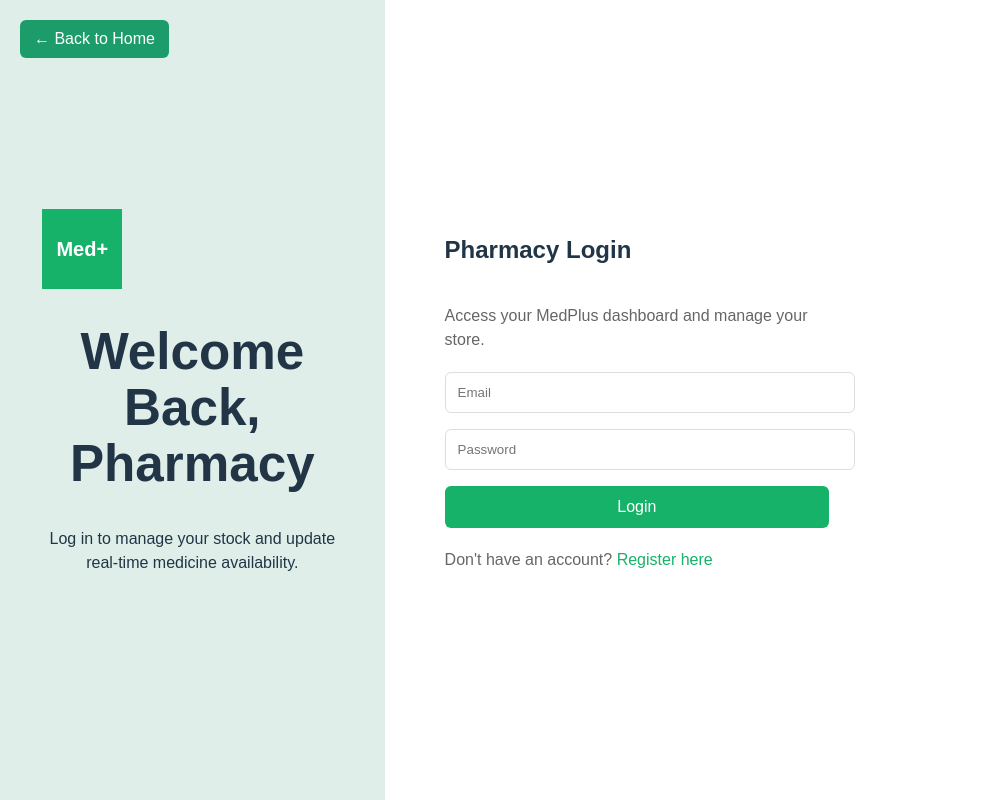
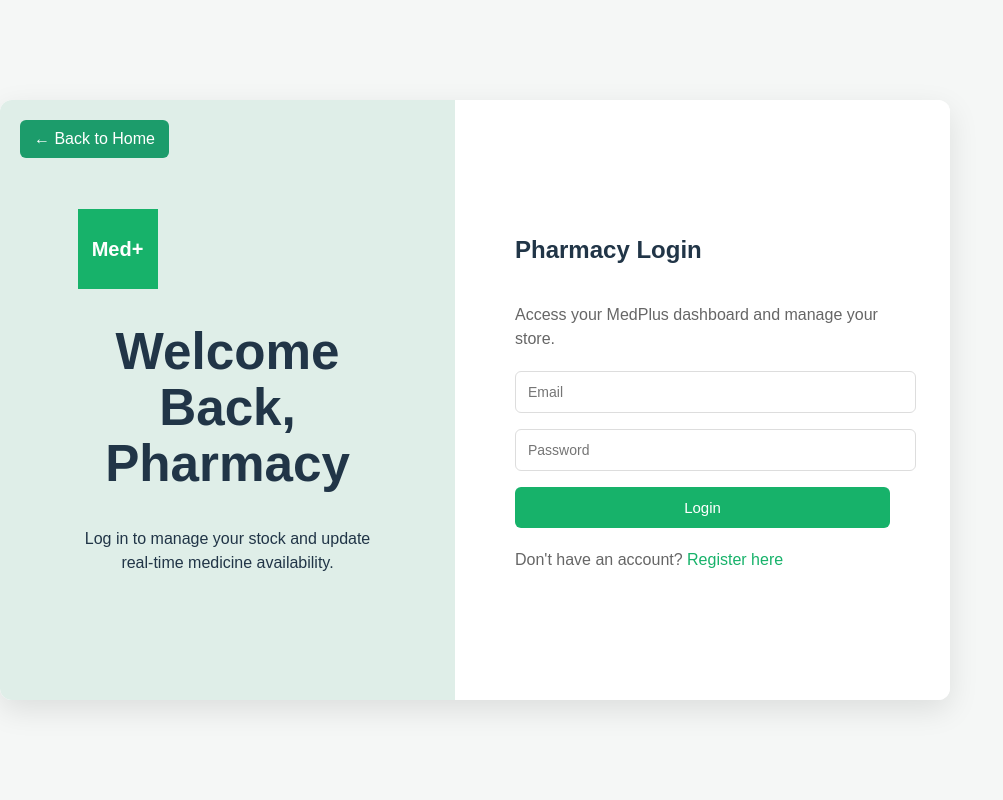
Before and after one commit to shahaddelta1-1955/medplus, a React (Vite) app: page /login in a window 1280 px wide. Shown: the whole page, without its empty margins (0-1003 px from the left). Built offline with nearby package versions, Linux system fonts and the light colour scheme; no server answers.

Commit message:
Update Login.css

```diff
--- a/src/pages/Login.css
+++ b/src/pages/Login.css
@@ -1,7 +1,28 @@
+/* RESET */
+body {
+  margin: 0;
+  font-family: sans-serif;
+  background: #f5f7f6;
+}
+
+/* PAGE WRAPPER (NEW - centers everything) */
+.page-wrapper {
+  display: flex;
+  justify-content: center;
+  align-items: center;
+  height: 100vh;
+}
+
+/* MAIN LOGIN CONTAINER */
 .pharmacy-login-container {
   display: flex;
-  height: 100vh;
-  font-family: sans-serif;
+  width: 1000px;
+  max-width: 95%;
+  height: 600px;
+  background: #ffffff;
+  border-radius: 12px;
+  overflow: hidden;
+  box-shadow: 0 10px 30px rgba(0, 0, 0, 0.1);
 }
 
 /* LEFT PANEL */
@@ -14,6 +35,7 @@
   justify-content: center;
   align-items: center;
   position: relative;
+  padding: 40px;
 }
 
 .back-btn {
@@ -68,6 +90,7 @@
   margin-bottom: 16px;
   border-radius: 6px;
   border: 1px solid #ddd;
+  font-size: 14px;
 }
 
 .login-btn {
@@ -78,6 +101,8 @@
   border: none;
   border-radius: 6px;
   cursor: pointer;
+  font-size: 15px;
+  transition: 0.2s ease;
 }
 
 .login-btn:hover {
@@ -93,21 +118,27 @@
   color: #17b26a;
   cursor: pointer;
 }
+
 /* 📱 Mobile View */
 @media (max-width: 768px) {
+
+  .page-wrapper {
+    height: auto;
+  }
 
   .pharmacy-login-container {
     flex-direction: column;
     height: auto;
+    border-radius: 0;
+    box-shadow: none;
   }
 
   .left-panel {
-    display: none; /* hide welcome side on mobile */
+    display: none;
   }
 
   .right-panel {
     width: 100%;
-    padding: 20px;
+    padding: 30px 20px;
   }
-
 }
```
